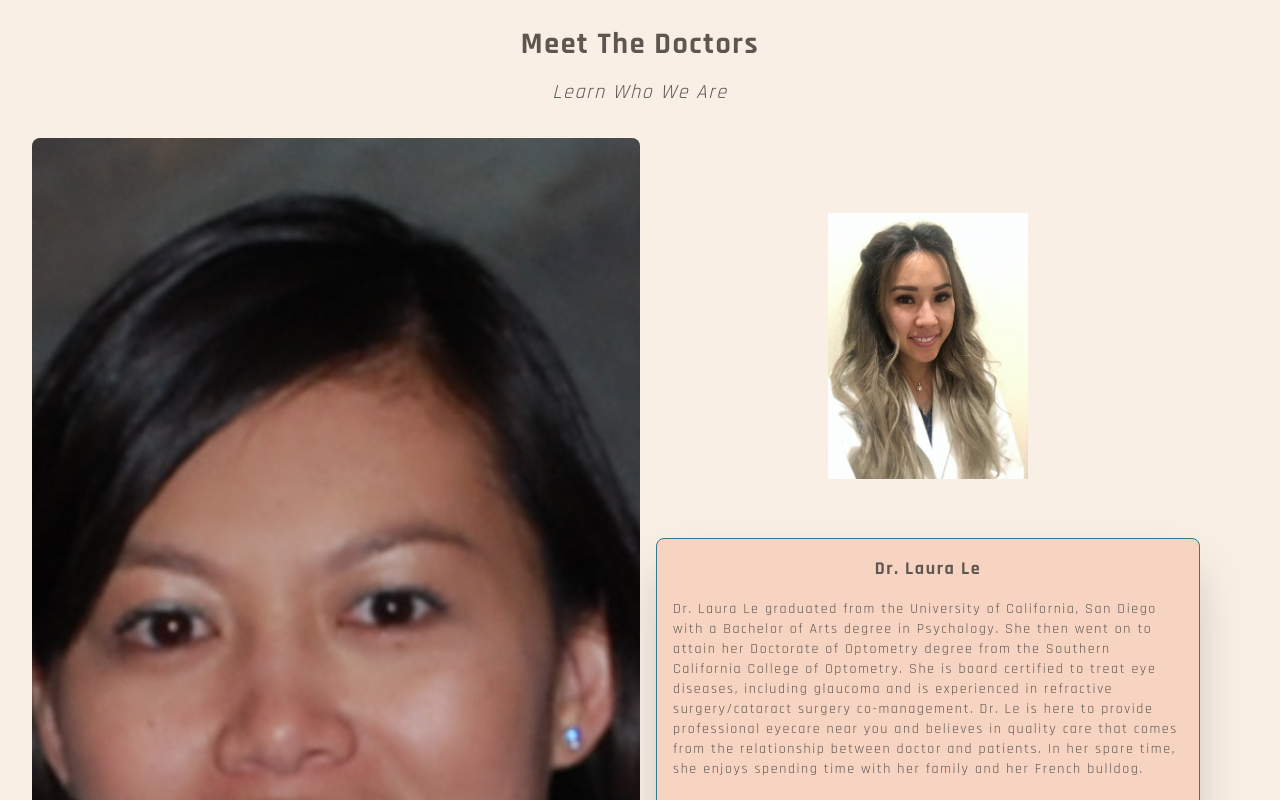
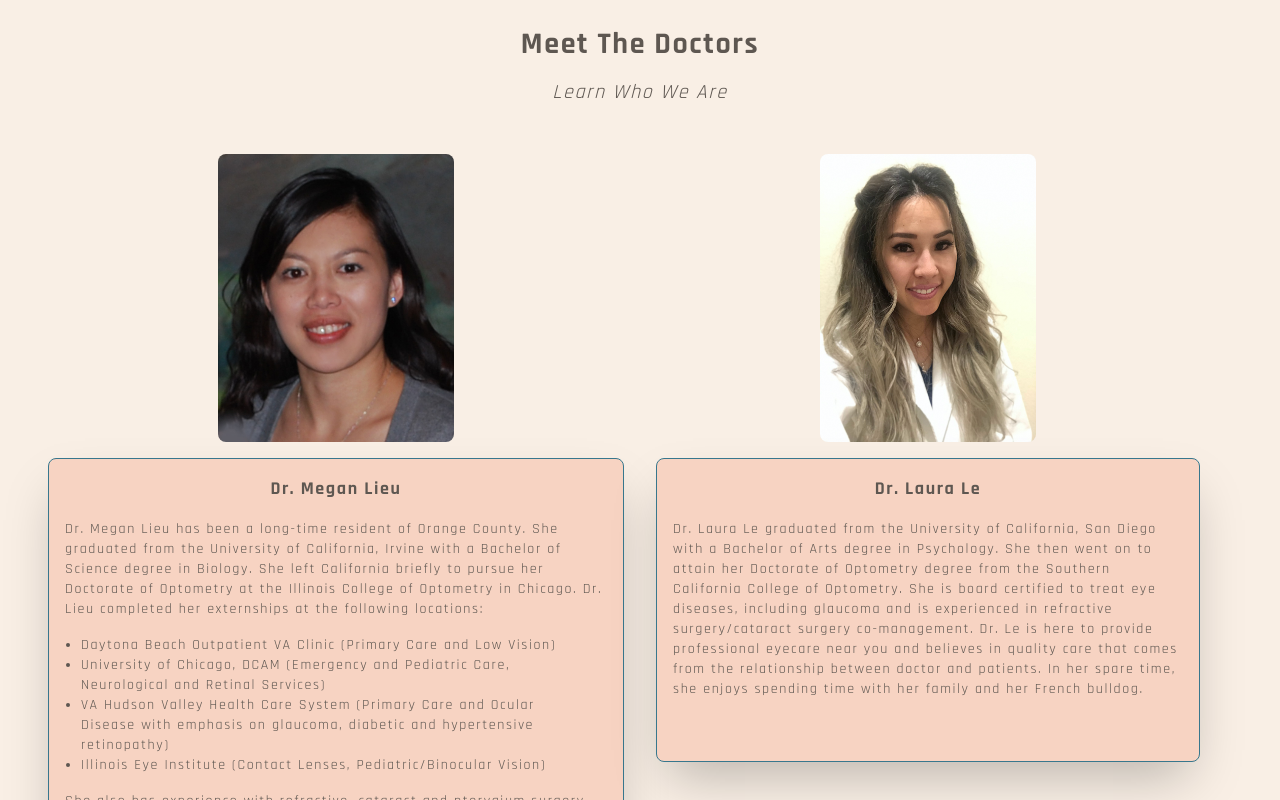
Before and after one commit to andrewdaotran/district-eye-landing-page, a Next.js app: page / in a window 1280 px wide. Shown: the part 920-1720 px from the top of the page. Built offline with nearby package versions, Linux system fonts and the light colour scheme; a web font is replaced by a local one.

Commit message:
Change back Image to img in AboutUs headshots

```diff
--- a/components/AboutUs.jsx
+++ b/components/AboutUs.jsx
@@ -10,9 +10,9 @@ const AboutUs = () => {
 			<h2 className='font-bold text-3xl pb-4'>Meet The Doctors</h2>
 			<h3 className=' text-xl pb-8 italic'>Learn Who We Are</h3>
 			<div className='grid lg:grid-cols-2 mx-4'>
-				<div className='grid  mx-4 p-4 max-h-sm justify-items-center lg:mx-0 lg:grid-rows-3 overflow-hidden relative'>
-					<div className='h-96'>
-						<Image
+				<div className='grid  mx-4 p-4 max-h-sm justify-items-center lg:mx-0 lg:grid-rows-3 '>
+					<div className=''>
+						{/* <Image
 							src='/drlieu.jpg'
 							alt=''
 							className='object-contain justify-self-center mb-4 h-72 lg:row-span-1 rounded-lg'
@@ -20,20 +20,20 @@ const AboutUs = () => {
 							// height='100'
 							layout='fill'
 							objectFit='cover'
+						/> */}
+						<img
+							src='/drlieu.jpg'
+							alt=''
+							className='object-contain justify-self-center mb-4 h-72  rounded-lg'
+							// width='200'
 						/>
-						{/* <img
-						src='/drlieu.jpg'
-						alt=''
-						className='object-contain justify-self-center mb-4 h-72 lg:row-span-1 rounded-lg'
-						// width='200'
-					/> */}
 					</div>
 					<div className='bg-secondaryColor  rounded-lg border border-thirdColor p-4 max-w-xl lg:row-start-2 lg:row-end-4 shadow-2xl'>
 						<h3 className='font-bold text-lg mb-4 text-center'>
 							Dr. Megan Lieu
 						</h3>
 						<h4 className='text-sm pb-4'>
-							{`	Dr. Megan Lieu has been a long-time resident of Orange County. She
+							{`Dr. Megan Lieu has been a long-time resident of Orange County. She
 							graduated from the University of California, Irvine with a
 							Bachelor of Science degree in Biology. She left California briefly
 							to pursue her Doctorate of Optometry at the Illinois College of
@@ -75,19 +75,20 @@ const AboutUs = () => {
 					</div>
 				</div>
 				<div className='grid  mx-4 p-4 max-h-sm justify-items-center lg:mx-0 max-w-xl lg:grid-rows-3'>
-					<Image
+					{/* <Image
 						src='/drle.jpg.png'
 						alt='Dr. Le headshot'
 						className='object-contain justify-self-center mb-4 h-72 rounded-lg '
 						width='200'
 						height='100'
-					/>
-					{/* <img
+					/> */}
+					<img
 						src='/drle.jpg.png'
 						alt=''
 						className='object-contain justify-self-center mb-4 h-72 rounded-lg'
+
 						// width='200'
-					/> */}
+					/>
 					<div className='bg-secondaryColor border rounded-lg border-thirdColor p-4 lg:row-start-2 lg:row-end-3 shadow-2xl'>
 						<h3 className='font-bold text-lg mb-4 text-center'>Dr. Laura Le</h3>
 						<h4 className='text-sm'>
```
